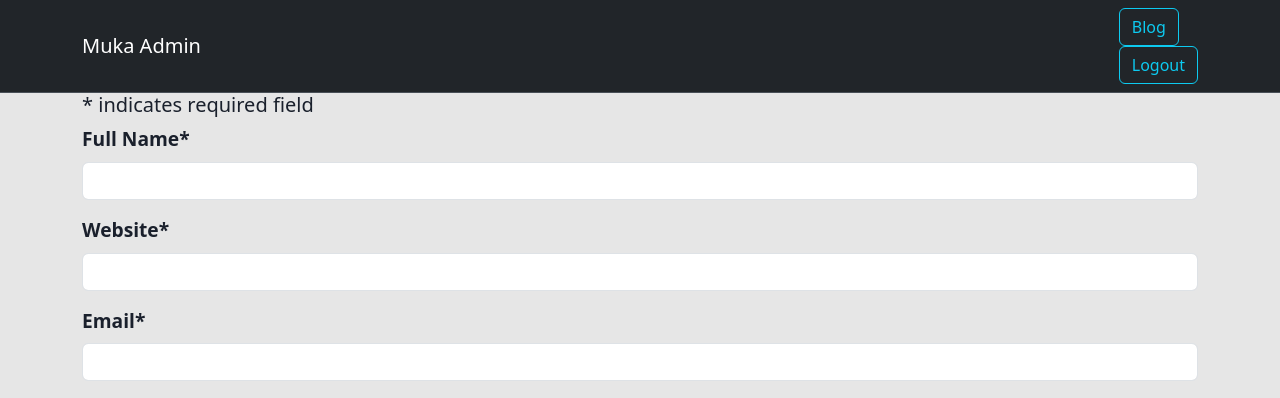
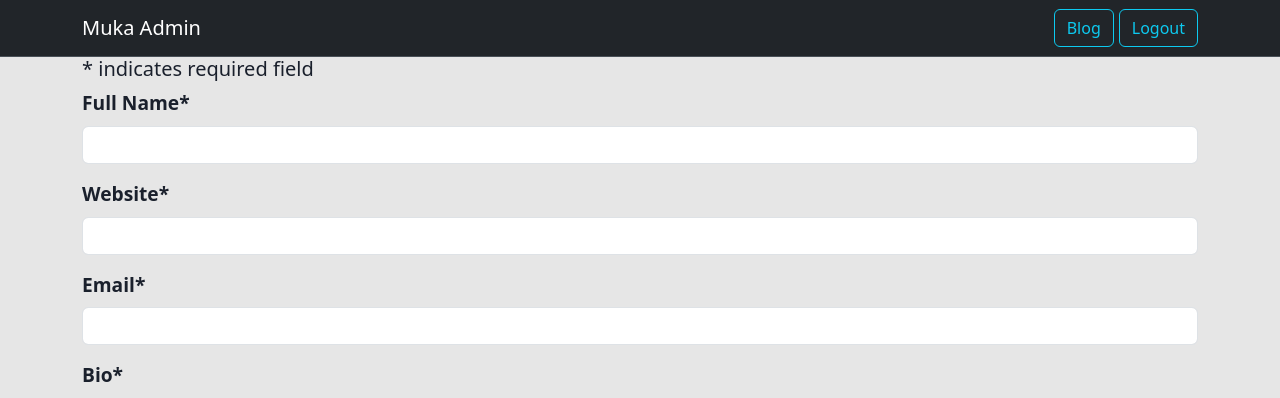
Before and after one commit to Muka-is-home/api, a Django app: page /adminapp/profile/1 in a window 1280 px wide. Shown: the top 398 px of the page. Run offline with Django 4.2, Linux system fonts and the light colour scheme; the visitor is signed in with stand-in values (Sample User, id 1); data comes from the database, SQL or seed files in the repository; parts of the project's set-up code (start-up, migrations or seed data) failed here and were passed over.

Commit message:
css for blog button

```diff
--- a/templates/adminapp/base/header.html
+++ b/templates/adminapp/base/header.html
@@ -2,10 +2,10 @@
   <nav class="navbar navbar-expand-lg bg-dark border-bottom border-body" data-bs-theme="dark">
     <div class="container">
       <a class="navbar-brand" href="#">Muka Admin</a>
-      <div id="navbarScroll">
+      <div id="navbarScroll" class="nav-buttons">
         <div>
           {% if request.user.is_superuser %}
-          <a class="nav-link" href="{% url 'blogs' %}">
+          <a class="nav-link blog-button" href="{% url 'blogs' %}">
             <button class="btn btn-outline-info">Blog</button>
           </a>
           {% endif %}
--- a/templates/adminapp/styles/main.css
+++ b/templates/adminapp/styles/main.css
@@ -67,3 +67,11 @@ body {
     font-size: 1.2em;
     font-weight: bold;
 }
+
+.nav-buttons {
+    display: flex;
+}
+
+.blog-button {
+    margin-right: 5px;
+}
```
